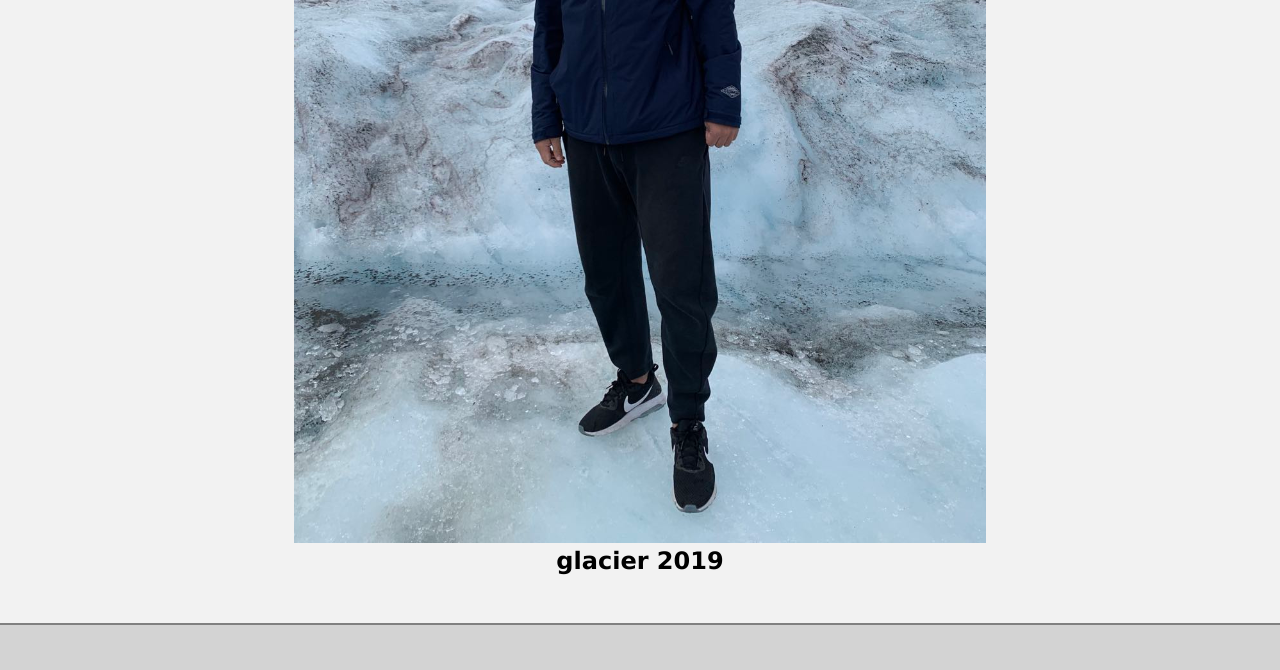
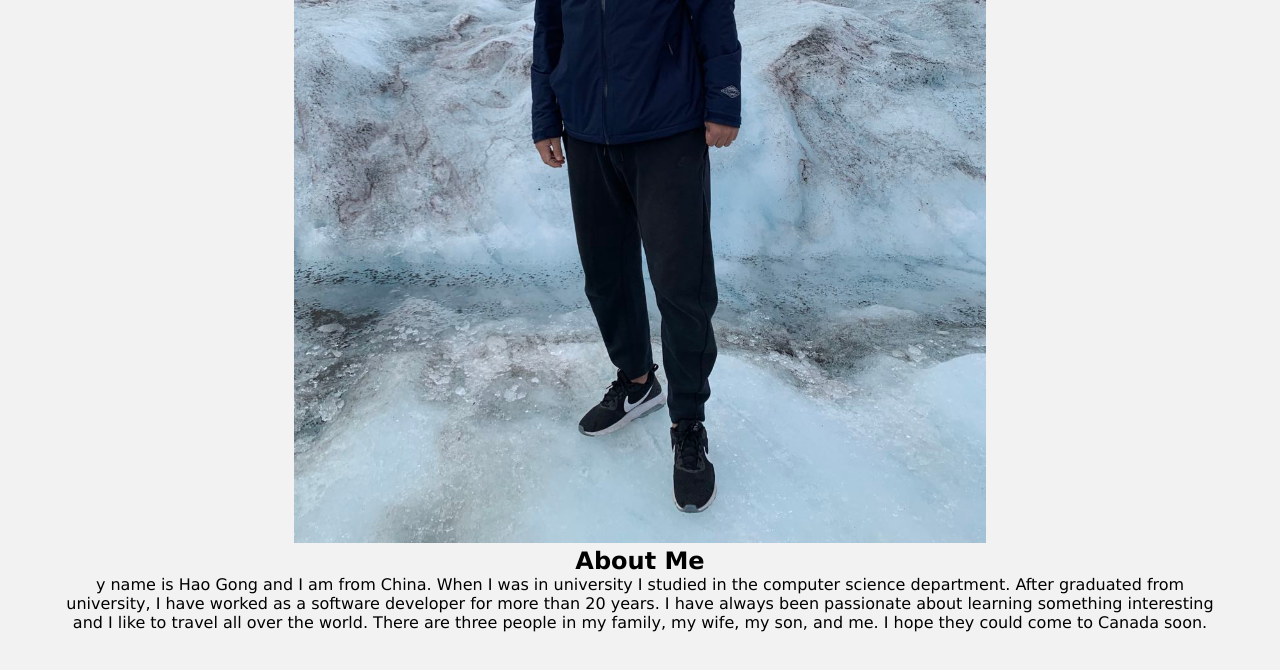
Before and after one commit to HaoGong73/course-project, a website: page src/index.html in a window 1280 px wide. Shown: the part 561-1231 px from the top of the page. Drawn offline with Linux system fonts and the light colour scheme; files that its build step writes are made by us from their sources.

Commit message:
modify index.html

```diff
--- a/src/index.html
+++ b/src/index.html
@@ -33,8 +33,12 @@
   <main>
     <div class="container main-container">
       <img src="images/20210227101437.jpg" alt="ice land" class="main-picture">
-      <h2>glacier 2019</h2>
-      <p></p>
+      <h2>About Me</h2>
+      <p>y name is Hao Gong and I am from China.
+        When I was in university I studied in the computer science department. After graduated from university,  I have worked as a software developer for more than  20 years.
+        I have always been passionate about learning something interesting and I like to travel all over the world.
+        There are three people in my family, my wife, my son, and me.  I hope they could come to Canada soon.
+    </p>
     </div>
   </main>
 
```
